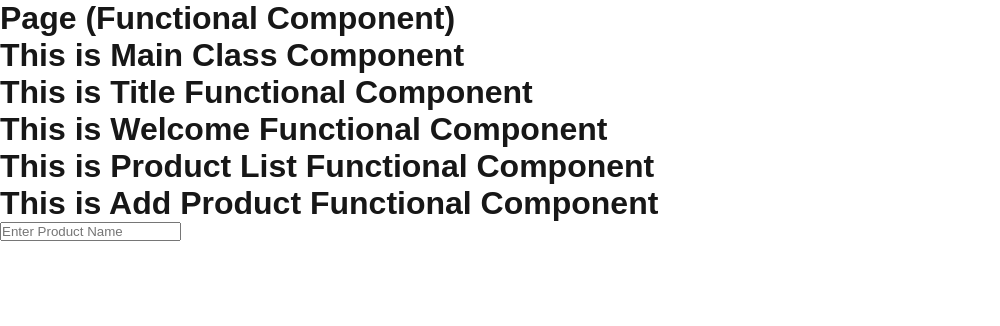
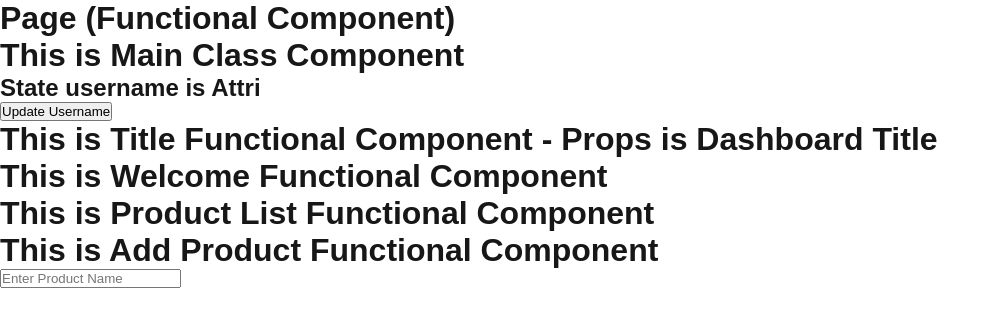
Before and after one commit to programmingwithharsh/dashboard_next_june25, a Next.js app: page / in a window 1280 px wide. Shown: the top 326 px of the page, without its empty margins (0-1000 px from the left). Built offline with nearby package versions, Linux system fonts and the light colour scheme.

Commit message:
Updated state and props

```diff
--- a/src/app/components/AddProduct.js
+++ b/src/app/components/AddProduct.js
@@ -2,7 +2,7 @@ const AddProduct = () => {
     return (
         <div>
             <h1>This is Add Product Functional Component</h1>
-            <input type="text" placeholder="Enter Product Name" maxlength="50" />
+            <input type="text" placeholder="Enter Product Name" maxLength="50" />
         </div>
     );
 }
--- a/src/app/components/Main.js
+++ b/src/app/components/Main.js
@@ -8,13 +8,31 @@ import AddProduct from './AddProduct';
 export default class Main extends React.Component {
     constructor() { // lifecycle number 1
         super();
+        this.state = { // define state
+            username: "Attri"
+        }
     }
 
+    updateUserName = () => { // Update state using this.setState({})
+        this.setState({
+            username: "Partik"
+        })
+    }
     render() { // lifecycle number 2
+        const x = 2;
+        const interests = ["Listening Music", "Crafting", "Painting", "Cooking"]; // Array
+        const name = "Rushika"; // String
+        const birth = { // Object
+            place: "Hyderabad",
+            year: 2000
+        };
+
         return (
             <div>
                 <h1>This is Main Class Component</h1>
-                <Title />
+                <h2>State username is {this.state.username}</h2>
+                <button onClick={this.updateUserName}>Update Username</button>
+                <Title x={x} name={name} interests={interests} birthDetail={birth} text="Dashboard Title" />
                 <Welcome />
                 <ProducList />
                 <AddProduct />
--- a/src/app/components/Title.js
+++ b/src/app/components/Title.js
@@ -1,5 +1,6 @@
-const Title = () => {
-    return <h1>This is Title Functional Component</h1>
+const Title = (props) => {
+    // console.log("Title Component", props);
+    return <h1>This is Title Functional Component - Props is {props.text}</h1>
 }
 
 export default Title;
```
